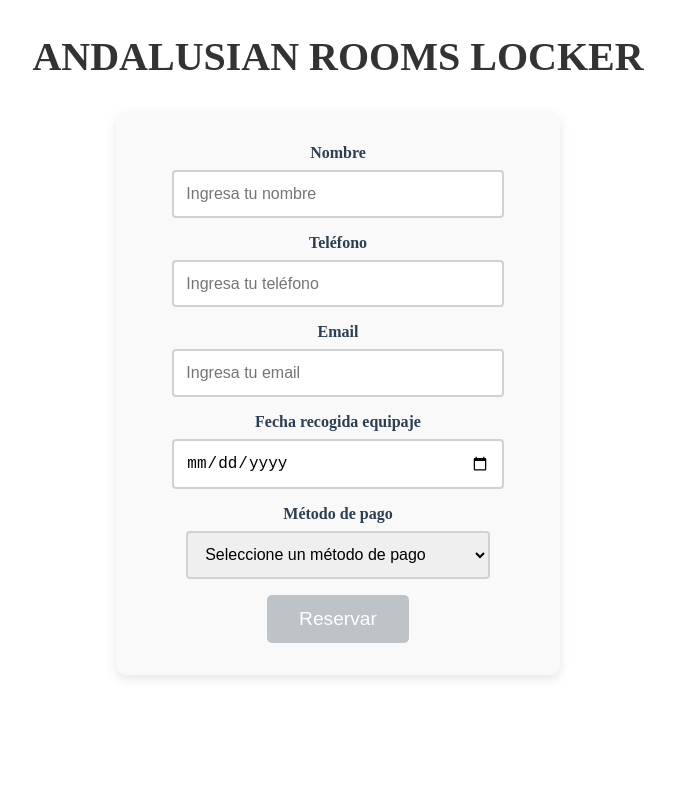
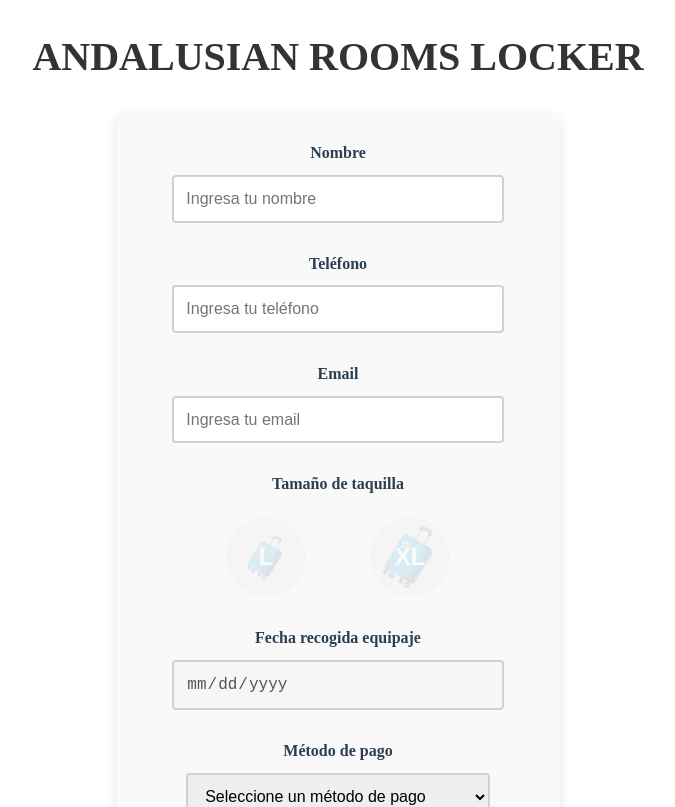
Before and after one commit to Sael333/rooms-locker, an Angular app: page /generateBooking in a window 1280 px wide. Shown: the top 807 px of the page, without its empty margins (302-977 px from the left). Built offline with nearby package versions, Linux system fonts and the light colour scheme.

Commit message:
add new input sizes

```diff
--- a/src/app/generate-booking/generate-booking.component.css
+++ b/src/app/generate-booking/generate-booking.component.css
@@ -15,7 +15,12 @@ form {
   color: #333;
   font-weight: 600;
   font-family: "Playfair Display", serif;
-    margin-bottom: 1rem;
+  margin-bottom: 1.5rem;
+}
+
+/* 🔹 Separación entre cada bloque de campo */
+form > div {
+  margin-bottom: 2rem;
 }
 
 /* Estilo de los labels */
@@ -23,7 +28,7 @@ form {
   font-size: 1.1rem;
   font-weight: bold;
   color: #2c3e50; /* Gris oscuro */
-    margin-bottom: 0.5rem;
+  margin-bottom: 0.8rem;
   display: block;
   text-align: center; /* Centra el texto */
 }
@@ -31,7 +36,7 @@ form {
 /* Estilo de los inputs, select y textarea */
 input, select, textarea {
   width: 80%;
-    margin: 0 auto 1rem auto;
+  margin: 0 auto 1.5rem auto; /* Más separación entre campos */
   padding: 0.8rem;
   border: 2px solid #d1d1d1;
   border-radius: 4px;
@@ -47,11 +52,10 @@ form {
 
 /* Estilo para los mensajes de error */
 .error {
-    color: #0f7226; /* Rojo suave para los errores */
+  color: #0f7226; /* Verde oscuro para errores (parece más positivo) */
   font-size: 1rem;
   text-align: center;
   margin-top: 0.5rem;
-    margin-bottom: 1rem;
   font-weight: bold;
 }
 
@@ -78,14 +82,78 @@ form {
   cursor: not-allowed;
 }
 
+/* 🔹 Estilo botones de selección de taquilla */
+.locker-sizes {
+  display: flex;
+  justify-content: center;
+  align-items: center;
+  gap: 4rem;
+  margin: 1.5rem 0;
+}
+
+.locker-sizes button {
+  position: relative;
+  border: none;
+  background-color: #f0f0f0;
+  cursor: pointer;
+  width: 80px;
+  height: 80px;
+  border-radius: 50%;
+  display: flex;
+  justify-content: center;
+  align-items: center;
+  transition: transform 0.2s, background-color 0.2s;
+}
+
+.locker-sizes button:hover:not(:disabled) {
+  transform: scale(1.1);
+  background-color: #e0e0ff;
+}
+
+.locker-sizes button.selected {
+  border: 3px solid #007bff;
+  background-color: #d6e0ff;
+}
+
+.locker-sizes button:disabled {
+  opacity: 0.4;
+  cursor: not-allowed;
+}
+
+/* Icono de maleta */
+.locker-sizes .icon {
+  font-size: 2.5rem;
+  position: absolute;
+  top: 50%;
+  left: 50%;
+  transform: translate(-50%, -50%);
+}
+
+/* Letra dentro del icono */
+.locker-sizes .letter {
+  position: absolute;
+  font-weight: bold;
+  font-size: 1.5rem;
+  color: white;
+  top: 50%;
+  left: 50%;
+  transform: translate(-50%, -50%);
+}
+
+/* 🔹 Icono XL más grande */
+.locker-sizes button.large-icon .icon {
+  font-size: 3.5rem;
+}
+
 /* Estilo para mostrar el precio calculado */
 #price {
   font-size: 1.5rem;
   font-weight: bold;
-    color: #010a05; /* Verde suave */
+  color: #010a05;
   text-align: center;
   margin-top: 1rem;
 }
+
 #bookingMsg {
   background-color: #28a745; /* Verde de éxito */
   color: white;
@@ -96,11 +164,11 @@ form {
   margin: auto;
   max-width: fit-content;
 }
-  /* Media Queries para Responsividad */
 
+/* Spinner de carga */
 .spinner {
-  border: 2px solid #f3f3f3; /* color de fondo */
-  border-top: 2px solid #3498db; /* color animado */
+  border: 2px solid #f3f3f3;
+  border-top: 2px solid #3498db;
   border-radius: 50%;
   width: 14px;
   height: 14px;
@@ -115,82 +183,85 @@ form {
   100% { transform: rotate(360deg); }
 }
 
+/* Media Queries para Responsividad */
+
 /* Dispositivos pequeños (móviles) */
 @media (max-width: 600px) {
   form {
-      width: 90%; /* El formulario ocupará el 90% del ancho en pantallas pequeñas */
-      padding: 1.5rem; /* Menos espacio interno en pantallas pequeñas */
+    width: 90%;
+    padding: 1.5rem;
+  }
+  form > div {
+    margin-bottom: 1.2rem; /* menos separación en móviles */
   }
   label {
     font-size: 0.8rem;
   }
   .header-title {
-      font-size: 1.7rem; /* Reducir el tamaño del encabezado */
+    font-size: 1.7rem;
   }
-
   input, select, textarea {
-      width: 90%; /* Hacer los inputs más anchos en dispositivos móviles */
-      padding: 0.6rem; /* Ajustar el tamaño de los inputs */
+    width: 90%;
+    margin-bottom: 1rem;
+    padding: 0.6rem;
     font-size: 0.8rem;
   }
-
   button.enviar {
-      font-size: 1rem; /* Reducir el tamaño del botón */
-      padding: 0.7rem 1.5rem; /* Ajustar el padding del botón */
+    font-size: 1rem;
+    padding: 0.7rem 1.5rem;
   }
-
   #price {
-      font-size: 1.2rem; /* Ajustar el tamaño del precio */
+    font-size: 1.2rem;
   }
 }
 
 /* Dispositivos medianos (tabletas) */
 @media (max-width: 768px) {
   form {
-      width: 60%; /* El formulario ocupará el 60% del ancho */
+    width: 60%;
+  }
+  form > div {
+    margin-bottom: 1.5rem;
   }
   label {
     font-size: 0.8rem;
   }
   .header-title {
-      font-size: 1.5rem; /* Reducir ligeramente el tamaño del encabezado */
+    font-size: 1.5rem;
   }
-
   input, select, textarea {
     width: 85%;
-      font-size: 0.8rem; /* Hacer los inputs más anchos en tabletas */
+    font-size: 0.8rem;
   }
-
   button.enviar {
-      font-size: 1.1rem; /* Ajustar el tamaño del botón */
+    font-size: 1.1rem;
   }
-
   #price {
-      font-size: 1.4rem; /* Ajustar el tamaño del precio */
+    font-size: 1.4rem;
   }
 }
 
 /* Dispositivos grandes (escritorio) */
 @media (min-width: 1024px) {
   form {
-      width: 30%; /* Dejar el formulario en el 30% del ancho en pantallas grandes */
+    width: 30%;
+  }
+  form > div {
+    margin-bottom: 2rem;
   }
   label {
     font-size: 1rem;
   }
   .header-title {
-      font-size: 2.5rem; /* Mantener el tamaño original del encabezado */
+    font-size: 2.5rem;
   }
-
   input, select, textarea {
-      width: 80%; /* Mantener el ancho de los inputs */
+    width: 80%;
   }
-
   button.enviar {
-      font-size: 1.2rem; /* Mantener el tamaño del botón */
+    font-size: 1.2rem;
   }
-
   #price {
-      font-size: 1.5rem; /* Mantener el tamaño del precio */
+    font-size: 1.5rem;
   }
 }
--- a/src/app/generate-booking/generate-booking.component.html
+++ b/src/app/generate-booking/generate-booking.component.html
@@ -1,8 +1,10 @@
 <!-- Encabezado del formulario -->
 <h2 class="header-title">ANDALUSIAN ROOMS LOCKER</h2>
+
 <div *ngIf="bookingMsg" id="bookingMsg">
-    <p>{{ bookingMsg }}</p>
-  </div>
+  <p>{{ bookingMsg }}</p>
+</div>
+
 <form #form="ngForm" (ngSubmit)="onSubmit(form)">
   <!-- Campo de nombre -->
   <div>
@@ -40,11 +42,44 @@
       </div>
     </div>
   </div>
+  <div>
+    <label>Tamaño de taquilla</label>
+    <div class="locker-sizes">
+    <!-- Opción L -->
+    <button type="button"
+            [disabled]="!availableSizes.includes('L')"
+            [class.selected]="selectedSize === 'L'"
+            (click)="selectedSize = 'L'">
+      <span class="icon">🧳</span>
+      <span class="letter">L</span>
+    </button>
 
+    <!-- Opción XL -->
+    <button type="button"
+            [disabled]="!availableSizes.includes('XL')"
+            [class.selected]="selectedSize === 'XL'"
+            (click)="selectedSize = 'XL'"
+            class="large-icon">
+      <span class="icon">🧳</span>
+      <span class="letter">XL</span>
+    </button>
+  </div>
+  <div *ngIf="!selectedSize && form.submitted" class="error">
+      Debes seleccionar un tamaño de taquilla.
+    </div>
+  </div>
   <!-- Campo de fecha límite -->
   <div>
-    <label for="expiration">Fecha recogida equipaje</label>
-    <input type="date" id="expiration" name="expiration" ngModel required #expiration="ngModel"  [min]="minDate" (change)="calculatePrice()">
+  <label for="expiration">Fecha recogida equipaje</label>
+    <input type="date"
+          id="expiration"
+          name="expiration"
+          ngModel
+          required
+          #expiration="ngModel"
+          [min]="minDate"
+          (change)="calculatePrice()"
+          [disabled]="!selectedSize"> <!-- 🔹 Bloqueado hasta elegir taquilla -->
     <div *ngIf="expiration.invalid && expiration.touched" class="error">
       La fecha es obligatoria.
     </div>
@@ -56,22 +91,21 @@
     <select id="paymentMethod" name="paymentMethod" ngModel required>
       <option value="">Seleccione un método de pago</option>
       <option value="creditCard">Pago con tarjeta de crédito</option>
-      <option value="paypal">PayPal</option>
-      <option value="bankTransfer">Transferencia bancaria</option>
     </select>
   </div>
-<!-- Muestra el precio calculado -->
-<div *ngIf="totalPrice !== null">
+
+  <!-- Muestra el precio calculado -->
+  <div *ngIf="totalPrice !== null">
     <label for="price">Precio</label>
     <p id="price">€ {{ totalPrice }}</p>
   </div>
+
   <!-- Botón de Enviar -->
   <button class="enviar" type="submit"
-        [disabled]="form.invalid || isLoading">
+        [disabled]="form.invalid || isLoading || !selectedSize">
         <ng-container *ngIf="!isLoading">Reservar</ng-container>
         <ng-container *ngIf="isLoading">
           <span class="spinner"></span> Procesando...
         </ng-container>
   </button>
-
 </form>
--- a/src/app/generate-booking/generate-booking.component.ts
+++ b/src/app/generate-booking/generate-booking.component.ts
@@ -4,7 +4,7 @@ import { NgForm } from '@angular/forms';
 import * as moment from 'moment';
 import { loadStripe } from '@stripe/stripe-js';
 import { PaymentService } from '../services/payment.service';
-import { Route, Router } from '@angular/router';
+import { Router } from '@angular/router';
 import { BookingDataService } from '../services/booking-data.service';
 import { environment } from 'src/environments/environment';
 
@@ -15,31 +15,47 @@ import { environment } from 'src/environments/environment';
 })
 export class GenerateBookingComponent {
   minDate: string = '';
-  [x: string]: any;
-  totalPrice: number | null = null; // Inicializamos el precio como null
+  totalPrice: number | null = null;
   PRICE_PER_DAY = environment.price;
-  booking: any;  // Para almacenar la respuesta del backend
-  bookingMsg: string | undefined;  // Para mostrar el mensaje en el HTML
+
+  booking: any;
+  bookingMsg: string | undefined;
   paymentData: { paymentConfirm: boolean; userId: string; } | undefined;
   isLoading = false;
 
-  constructor(private bookService: BookService, private bookingDataService: BookingDataService, private paymentService: PaymentService, private router: Router) {}
+  // 🔹 Nuevo: lista de tamaños y tamaño seleccionado
+  availableSizes: string[] = [];
+  selectedSize: string | null = null;
+
+  constructor(
+    private bookService: BookService,
+    private bookingDataService: BookingDataService,
+    private paymentService: PaymentService,
+    private router: Router
+  ) {}
 
   ngOnInit() {
     const today = new Date();
-    this.minDate = today.toISOString().split('T')[0];  // Formato 'YYYY-MM-DD'
+    this.minDate = today.toISOString().split('T')[0];
 
     this.booking = this.bookingDataService.getBookingData();
     this.bookingMsg = this.bookingDataService.getBookingMsg();
 
-      // Opcional: limpiar para evitar mostrar datos antiguos
+    // 🔹 Recuperar tamaños disponibles del servicio
+    this.availableSizes = this.bookingDataService.getAvailableSizes();
+    // Limpieza de datos antiguos
     this.bookingDataService.clear();
   }
 
-  // Función que se ejecuta cuando el formulario es enviado
+  // Seleccionar tamaño
+  selectSize(size: string) {
+    this.selectedSize = size;
+  }
+
+  // Envío del formulario
   onSubmit(form: NgForm) {
-  if (form.valid) {
-    this.isLoading = true; // Activa el estado de carga
+    if (form.valid && this.selectedSize) {
+      this.isLoading = true;
 
       const bookData = {
         name: form.value.name,
@@ -48,7 +64,9 @@ export class GenerateBookingComponent {
         endDate: this.calculateEndDate(form.value.expiration),
         paymentConfirm: false,
         totalPrice: this.totalPrice,
+        size: this.selectedSize  // 🔹 añadimos el tamaño
       };
+
       this.redirectToCheckout(bookData);
     }
   }
@@ -66,10 +84,9 @@ async redirectToCheckout(bookData: any) {
     } catch (err) {
       console.error('Error creando la sesión:', err);
     } finally {
-    this.isLoading = false; // Desactiva el estado al final
+      this.isLoading = false;
     }
   }
-
 
   calculatePrice() {
     const input = (<HTMLInputElement>document.getElementById('expiration')).value;
@@ -78,7 +95,6 @@ async redirectToCheckout(bookData: any) {
       return;
     }
 
-    // Parsear YYYY-MM-DD como fecha local (evita el problema UTC)
     const [yearStr, monthStr, dayStr] = input.split('-');
     const year = Number(yearStr);
     const month = Number(monthStr);
@@ -89,29 +105,33 @@ async redirectToCheckout(bookData: any) {
       return;
     }
 
-    const expirationDateLocal = new Date(year, month - 1, day); // medianoche local del día seleccionado
+    const expirationDateLocal = new Date(year, month - 1, day);
     const now = new Date();
-    const todayLocal = new Date(now.getFullYear(), now.getMonth(), now.getDate()); // medianoche local de hoy
+    const todayLocal = new Date(now.getFullYear(), now.getMonth(), now.getDate());
 
     const msPerDay = 1000 * 60 * 60 * 24;
     const diffMs = expirationDateLocal.getTime() - todayLocal.getTime();
-    const diffDays = Math.floor(diffMs / msPerDay); // diferencia en días calendario (puede ser 0,1,2,...)
+    const diffDays = Math.floor(diffMs / msPerDay);
 
-    // Si la fecha es anterior, cobrar 1 día; en otro caso cobrar (diffDays + 1) para ser inclusivo
     const daysToCharge = diffDays < 0 ? 1 : diffDays + 1;
+    // 🔹 Precio base
+    let dailyPrice = this.PRICE_PER_DAY;
 
-    this.totalPrice = daysToCharge * this.PRICE_PER_DAY;
+    // 🔹 Recargo de 2€/día si la taquilla es XL
+    if (this.selectedSize === 'XL') {
+      dailyPrice += environment.plusPrice;
+    }
+
+    this.totalPrice = daysToCharge * dailyPrice;
   }
 
   calculateEndDate(expirationDate: string): string {
     const expirationMoment = moment(expirationDate, 'YYYY-MM-DD');
-    const today = moment().startOf('day'); // medianoche de hoy
+    const today = moment().startOf('day');
 
     if (expirationMoment.isSame(today, 'day')) {
-      // Si es el día actual, poner endDate a medianoche del día siguiente
       return expirationMoment.add(1, 'day').startOf('day').format('YYYY-MM-DDTHH:mm:ss');
     } else {
-      // Si es otro día, poner endDate a medianoche de ese día
       return expirationMoment.startOf('day').format('YYYY-MM-DDTHH:mm:ss');
     }
   }
--- a/src/app/services/booking-data.service.ts
+++ b/src/app/services/booking-data.service.ts
@@ -7,6 +7,7 @@ import { Injectable } from '@angular/core';
 export class BookingDataService {
   private bookingData: any = null;
   private bookingMsg: string | undefined;
+  private availableSizes: string[] = [];
 
   setBookingData(data: any, msg?: string) {
     this.bookingData = data;
@@ -25,4 +26,13 @@ export class BookingDataService {
     this.bookingData = null;
     this.bookingMsg = undefined;
   }
+
+   // 🔹 NUEVOS métodos para tamaños
+  setAvailableSizes(sizes: string[]) {
+    this.availableSizes = sizes;
+  }
+
+  getAvailableSizes() {
+    return this.availableSizes;
+  }
 }
--- a/src/environments/environment.prod.ts
+++ b/src/environments/environment.prod.ts
@@ -1,6 +1,7 @@
 export const environment = {
   production: true,
   apiUrl: 'https://book-management-prod.onrender.com/v1',
-  stripePublicKey: 'pk_live_51ReswpEyRl3HoSeoDtfZZrpG4oujAuNoVOHyge6jSC82N5eLczaf9jfia7N5l3RdmDkfKOLsm2zVhMj5ZpP1CHAV00NFt38nGn',
-  price: 8
+  stripePublicKey: 'pk_test_51ReswyIsUbiUMsbMgVn2lygzeh2Emgct9ReqonVfqNNJFPm8o5TWVpE9lDhhEEcE5GboKHEx9N49MhlkXECaGGoy00VxmikJNY',
+  price: 8,
+  plusPrice: 2
 };
```
Also changed, not shown: src/app/home-page/home-page.component.ts (+19 -13 lines), src/app/services/book.service.ts (+10 -3 lines), src/environments/environment.ts (+4 -3 lines). Lines whose indentation alone changed are shown as unchanged.
